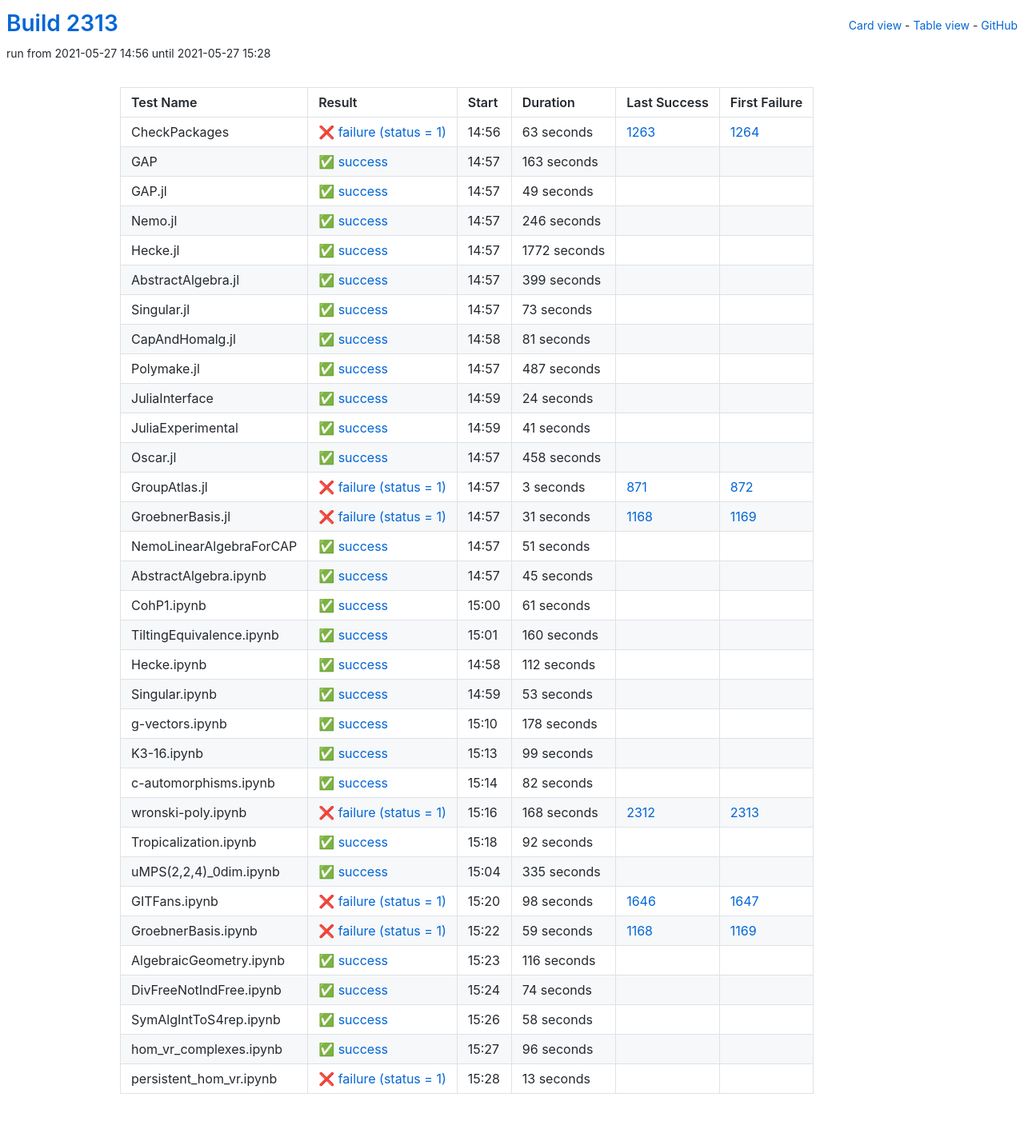
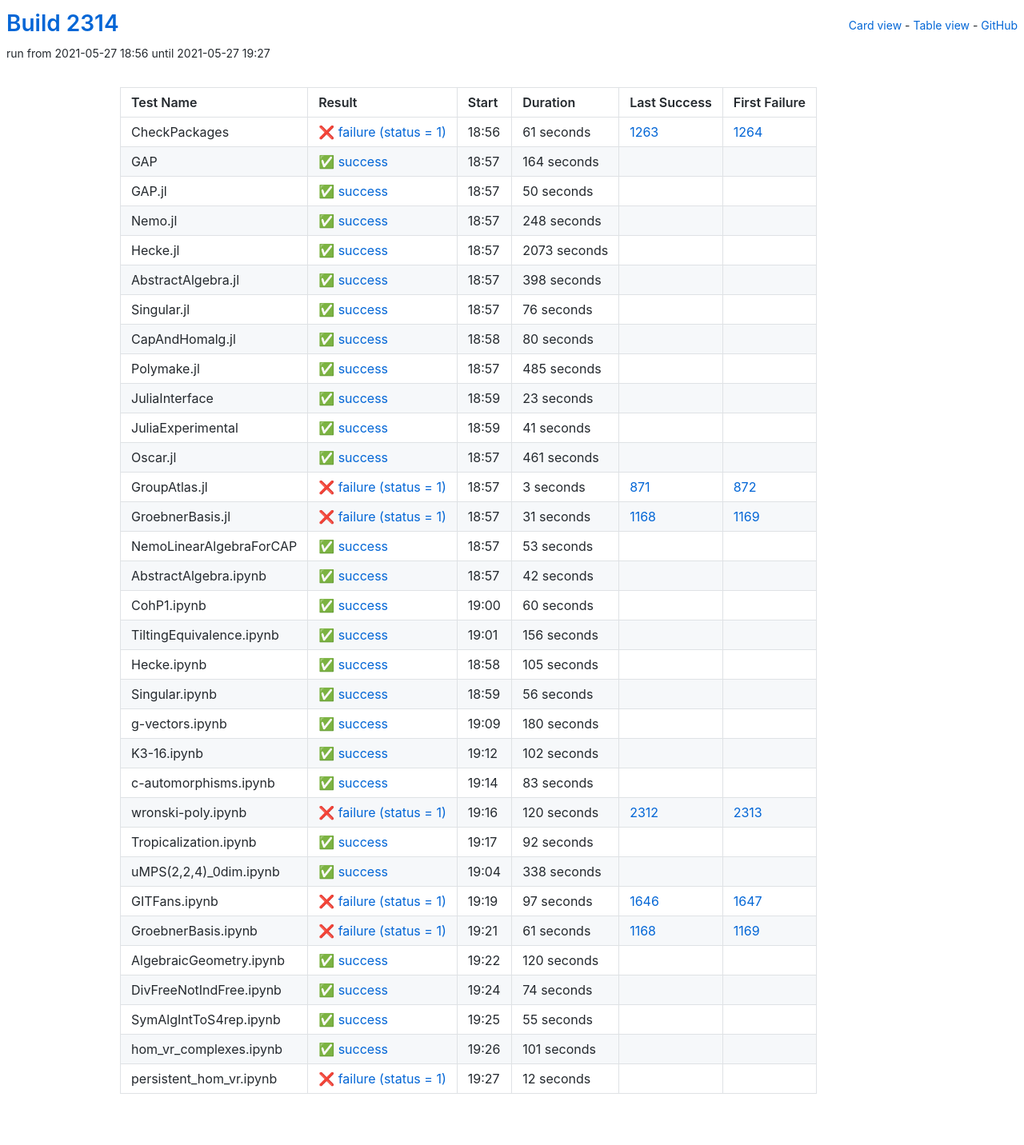
Before and after one commit to oscar-system/oscar-ci-status-stable, a Jekyll site: the page built from table.html, in a window 1280 px wide. Shown: the whole page at 80% size. Built offline with Jekyll 4.4.1, drawn with Linux system fonts in a browser that asks for light colours.

Commit message:
Build #2314

```diff
--- a/_data/ci.yml
+++ b/_data/ci.yml
@@ -1,6 +1,6 @@
 ---
-build: 2313
-build_url: https://oscarci.mathematik.uni-kl.de/job/oscar-stable/2313/
+build: 2314
+build_url: https://oscarci.mathematik.uni-kl.de/job/oscar-stable/2314/
 job: oscar-stable
 organization: oscar-system
 repo: oscar-ci-status-stable
@@ -8,128 +8,128 @@ repourl: https://github.com/oscar-system/oscar-ci-status-stable
 tests:
 - name: CheckPackages
   id: checkpackages
-  log: https://oscarci.mathematik.uni-kl.de/job/oscar-stable/2313/artifact/logs/build-2313/CheckPackages.log
-  start: 2021-05-27 14:56
+  log: https://oscarci.mathematik.uni-kl.de/job/oscar-stable/2314/artifact/logs/build-2314/CheckPackages.log
+  start: 2021-05-27 18:56
   success: false
   exitcode: 1
   status: failure
-  duration: 63
+  duration: 61
   last_success: 1263
   last_success_url: https://oscarci.mathematik.uni-kl.de/job/oscar-stable/1263/
   first_failure: 1264
   first_failure_url: https://oscarci.mathematik.uni-kl.de/job/oscar-stable/1264/
 - name: GAP
   id: gap
-  log: https://oscarci.mathematik.uni-kl.de/job/oscar-stable/2313/artifact/logs/build-2313/GAP.log
-  start: 2021-05-27 14:57
+  log: https://oscarci.mathematik.uni-kl.de/job/oscar-stable/2314/artifact/logs/build-2314/GAP.log
+  start: 2021-05-27 18:57
   success: true
   exitcode: 0
   status: success
-  duration: 163
+  duration: 164
   last_success: false
   last_success_url:
   first_failure: false
   first_failure_url:
 - name: GAP.jl
   id: gap-jl
-  log: https://oscarci.mathematik.uni-kl.de/job/oscar-stable/2313/artifact/logs/build-2313/GAP.jl.log
-  start: 2021-05-27 14:57
+  log: https://oscarci.mathematik.uni-kl.de/job/oscar-stable/2314/artifact/logs/build-2314/GAP.jl.log
+  start: 2021-05-27 18:57
   success: true
   exitcode: 0
   status: success
-  duration: 49
+  duration: 50
   last_success: false
   last_success_url:
   first_failure: false
   first_failure_url:
 - name: Nemo.jl
   id: nemo-jl
-  log: https://oscarci.mathematik.uni-kl.de/job/oscar-stable/2313/artifact/logs/build-2313/Nemo.jl.log
-  start: 2021-05-27 14:57
+  log: https://oscarci.mathematik.uni-kl.de/job/oscar-stable/2314/artifact/logs/build-2314/Nemo.jl.log
+  start: 2021-05-27 18:57
   success: true
   exitcode: 0
   status: success
-  duration: 246
+  duration: 248
   last_success: false
   last_success_url:
   first_failure: false
   first_failure_url:
 - name: Hecke.jl
   id: hecke-jl
-  log: https://oscarci.mathematik.uni-kl.de/job/oscar-stable/2313/artifact/logs/build-2313/Hecke.jl.log
-  start: 2021-05-27 14:57
+  log: https://oscarci.mathematik.uni-kl.de/job/oscar-stable/2314/artifact/logs/build-2314/Hecke.jl.log
+  start: 2021-05-27 18:57
   success: true
   exitcode: 0
   status: success
-  duration: 1772
+  duration: 2073
   last_success: false
   last_success_url:
   first_failure: false
   first_failure_url:
 - name: AbstractAlgebra.jl
   id: abstractalgebra-jl
-  log: https://oscarci.mathematik.uni-kl.de/job/oscar-stable/2313/artifact/logs/build-2313/AbstractAlgebra.jl.log
-  start: 2021-05-27 14:57
+  log: https://oscarci.mathematik.uni-kl.de/job/oscar-stable/2314/artifact/logs/build-2314/AbstractAlgebra.jl.log
+  start: 2021-05-27 18:57
   success: true
   exitcode: 0
   status: success
-  duration: 399
+  duration: 398
   last_success: false
   last_success_url:
   first_failure: false
   first_failure_url:
 - name: Singular.jl
   id: singular-jl
-  log: https://oscarci.mathematik.uni-kl.de/job/oscar-stable/2313/artifact/logs/build-2313/Singular.jl.log
-  start: 2021-05-27 14:57
+  log: https://oscarci.mathematik.uni-kl.de/job/oscar-stable/2314/artifact/logs/build-2314/Singular.jl.log
+  start: 2021-05-27 18:57
   success: true
   exitcode: 0
   status: success
-  duration: 73
+  duration: 76
   last_success: false
   last_success_url:
   first_failure: false
   first_failure_url:
 - name: CapAndHomalg.jl
   id: capandhomalg-jl
-  log: https://oscarci.mathematik.uni-kl.de/job/oscar-stable/2313/artifact/logs/build-2313/CapAndHomalg.jl.log
-  start: 2021-05-27 14:58
+  log: https://oscarci.mathematik.uni-kl.de/job/oscar-stable/2314/artifact/logs/build-2314/CapAndHomalg.jl.log
+  start: 2021-05-27 18:58
   success: true
   exitcode: 0
   status: success
-  duration: 81
+  duration: 80
   last_success: false
   last_success_url:
   first_failure: false
   first_failure_url:
 - name: Polymake.jl
   id: polymake-jl
-  log: https://oscarci.mathematik.uni-kl.de/job/oscar-stable/2313/artifact/logs/build-2313/Polymake.jl.log
-  start: 2021-05-27 14:57
+  log: https://oscarci.mathematik.uni-kl.de/job/oscar-stable/2314/artifact/logs/build-2314/Polymake.jl.log
+  start: 2021-05-27 18:57
   success: true
   exitcode: 0
   status: success
-  duration: 487
+  duration: 485
   last_success: false
   last_success_url:
   first_failure: false
   first_failure_url:
 - name: JuliaInterface
   id: juliainterface
-  log: https://oscarci.mathematik.uni-kl.de/job/oscar-stable/2313/artifact/logs/build-2313/JuliaInterface.log
-  start: 2021-05-27 14:59
+  log: https://oscarci.mathematik.uni-kl.de/job/oscar-stable/2314/artifact/logs/build-2314/JuliaInterface.log
+  start: 2021-05-27 18:59
   success: true
   exitcode: 0
   status: success
-  duration: 24
+  duration: 23
   last_success: false
   last_success_url:
   first_failure: false
   first_failure_url:
 - name: JuliaExperimental
   id: juliaexperimental
-  log: https://oscarci.mathematik.uni-kl.de/job/oscar-stable/2313/artifact/logs/build-2313/JuliaExperimental.log
-  start: 2021-05-27 14:59
+  log: https://oscarci.mathematik.uni-kl.de/job/oscar-stable/2314/artifact/logs/build-2314/JuliaExperimental.log
+  start: 2021-05-27 18:59
   success: true
   exitcode: 0
   status: success
@@ -140,20 +140,20 @@ tests:
   first_failure_url:
 - name: Oscar.jl
   id: oscar-jl
-  log: https://oscarci.mathematik.uni-kl.de/job/oscar-stable/2313/artifact/logs/build-2313/Oscar.jl.log
-  start: 2021-05-27 14:57
+  log: https://oscarci.mathematik.uni-kl.de/job/oscar-stable/2314/artifact/logs/build-2314/Oscar.jl.log
+  start: 2021-05-27 18:57
   success: true
   exitcode: 0
   status: success
-  duration: 458
+  duration: 461
   last_success: false
   last_success_url:
   first_failure: false
   first_failure_url:
 - name: GroupAtlas.jl
   id: groupatlas-jl
-  log: https://oscarci.mathematik.uni-kl.de/job/oscar-stable/2313/artifact/logs/build-2313/GroupAtlas.jl.log
-  start: 2021-05-27 14:57
+  log: https://oscarci.mathematik.uni-kl.de/job/oscar-stable/2314/artifact/logs/build-2314/GroupAtlas.jl.log
+  start: 2021-05-27 18:57
   success: false
   exitcode: 1
   status: failure
@@ -164,8 +164,8 @@ tests:
   first_failure_url: https://oscarci.mathematik.uni-kl.de/job/oscar-stable/872/
 - name: GroebnerBasis.jl
   id: groebnerbasis-jl
-  log: https://oscarci.mathematik.uni-kl.de/job/oscar-stable/2313/artifact/logs/build-2313/GroebnerBasis.jl.log
-  start: 2021-05-27 14:57
+  log: https://oscarci.mathematik.uni-kl.de/job/oscar-stable/2314/artifact/logs/build-2314/GroebnerBasis.jl.log
+  start: 2021-05-27 18:57
   success: false
   exitcode: 1
   status: failure
@@ -176,68 +176,8 @@ tests:
   first_failure_url: https://oscarci.mathematik.uni-kl.de/job/oscar-stable/1169/
 - name: NemoLinearAlgebraForCAP
   id: nemolinearalgebraforcap
-  log: https://oscarci.mathematik.uni-kl.de/job/oscar-stable/2313/artifact/logs/build-2313/NemoLinearAlgebraForCAP.log
-  start: 2021-05-27 14:57
-  success: true
-  exitcode: 0
-  status: success
-  duration: 51
-  last_success: false
-  last_success_url:
-  first_failure: false
-  first_failure_url:
-- name: AbstractAlgebra.ipynb
-  id: abstractalgebra-ipynb
-  log: https://oscarci.mathematik.uni-kl.de/job/oscar-stable/2313/artifact/logs/build-2313/AbstractAlgebra.ipynb.log
-  start: 2021-05-27 14:57
-  success: true
-  exitcode: 0
-  status: success
-  duration: 45
-  last_success: false
-  last_success_url:
-  first_failure: false
-  first_failure_url:
-- name: CohP1.ipynb
-  id: cohp1-ipynb
-  log: https://oscarci.mathematik.uni-kl.de/job/oscar-stable/2313/artifact/logs/build-2313/CohP1.ipynb.log
-  start: 2021-05-27 15:00
-  success: true
-  exitcode: 0
-  status: success
-  duration: 61
-  last_success: false
-  last_success_url:
-  first_failure: false
-  first_failure_url:
-- name: TiltingEquivalence.ipynb
-  id: tiltingequivalence-ipynb
-  log: https://oscarci.mathematik.uni-kl.de/job/oscar-stable/2313/artifact/logs/build-2313/TiltingEquivalence.ipynb.log
-  start: 2021-05-27 15:01
-  success: true
-  exitcode: 0
-  status: success
-  duration: 160
-  last_success: false
-  last_success_url:
-  first_failure: false
-  first_failure_url:
-- name: Hecke.ipynb
-  id: hecke-ipynb
-  log: https://oscarci.mathematik.uni-kl.de/job/oscar-stable/2313/artifact/logs/build-2313/Hecke.ipynb.log
-  start: 2021-05-27 14:58
-  success: true
-  exitcode: 0
-  status: success
-  duration: 112
-  last_success: false
-  last_success_url:
-  first_failure: false
-  first_failure_url:
-- name: Singular.ipynb
-  id: singular-ipynb
-  log: https://oscarci.mathematik.uni-kl.de/job/oscar-stable/2313/artifact/logs/build-2313/Singular.ipynb.log
-  start: 2021-05-27 14:59
+  log: https://oscarci.mathematik.uni-kl.de/job/oscar-stable/2314/artifact/logs/build-2314/NemoLinearAlgebraForCAP.log
+  start: 2021-05-27 18:57
   success: true
   exitcode: 0
   status: success
@@ -246,58 +186,118 @@ tests:
   last_success_url:
   first_failure: false
   first_failure_url:
-- name: g-vectors.ipynb
-  id: g-vectors-ipynb
-  log: https://oscarci.mathematik.uni-kl.de/job/oscar-stable/2313/artifact/logs/build-2313/g-vectors.ipynb.log
-  start: 2021-05-27 15:10
+- name: AbstractAlgebra.ipynb
+  id: abstractalgebra-ipynb
+  log: https://oscarci.mathematik.uni-kl.de/job/oscar-stable/2314/artifact/logs/build-2314/AbstractAlgebra.ipynb.log
+  start: 2021-05-27 18:57
   success: true
   exitcode: 0
   status: success
-  duration: 178
+  duration: 42
+  last_success: false
+  last_success_url:
+  first_failure: false
+  first_failure_url:
+- name: CohP1.ipynb
+  id: cohp1-ipynb
+  log: https://oscarci.mathematik.uni-kl.de/job/oscar-stable/2314/artifact/logs/build-2314/CohP1.ipynb.log
+  start: 2021-05-27 19:00
+  success: true
+  exitcode: 0
+  status: success
+  duration: 60
+  last_success: false
+  last_success_url:
+  first_failure: false
+  first_failure_url:
+- name: TiltingEquivalence.ipynb
+  id: tiltingequivalence-ipynb
+  log: https://oscarci.mathematik.uni-kl.de/job/oscar-stable/2314/artifact/logs/build-2314/TiltingEquivalence.ipynb.log
+  start: 2021-05-27 19:01
+  success: true
+  exitcode: 0
+  status: success
+  duration: 156
+  last_success: false
+  last_success_url:
+  first_failure: false
+  first_failure_url:
+- name: Hecke.ipynb
+  id: hecke-ipynb
+  log: https://oscarci.mathematik.uni-kl.de/job/oscar-stable/2314/artifact/logs/build-2314/Hecke.ipynb.log
+  start: 2021-05-27 18:58
+  success: true
+  exitcode: 0
+  status: success
+  duration: 105
+  last_success: false
+  last_success_url:
+  first_failure: false
+  first_failure_url:
+- name: Singular.ipynb
+  id: singular-ipynb
+  log: https://oscarci.mathematik.uni-kl.de/job/oscar-stable/2314/artifact/logs/build-2314/Singular.ipynb.log
+  start: 2021-05-27 18:59
+  success: true
+  exitcode: 0
+  status: success
+  duration: 56
+  last_success: false
+  last_success_url:
+  first_failure: false
+  first_failure_url:
+- name: g-vectors.ipynb
+  id: g-vectors-ipynb
+  log: https://oscarci.mathematik.uni-kl.de/job/oscar-stable/2314/artifact/logs/build-2314/g-vectors.ipynb.log
+  start: 2021-05-27 19:09
+  success: true
+  exitcode: 0
+  status: success
+  duration: 180
   last_success: false
   last_success_url:
   first_failure: false
   first_failure_url:
 - name: K3-16.ipynb
   id: k3-16-ipynb
-  log: https://oscarci.mathematik.uni-kl.de/job/oscar-stable/2313/artifact/logs/build-2313/K3-16.ipynb.log
-  start: 2021-05-27 15:13
+  log: https://oscarci.mathematik.uni-kl.de/job/oscar-stable/2314/artifact/logs/build-2314/K3-16.ipynb.log
+  start: 2021-05-27 19:12
   success: true
   exitcode: 0
   status: success
-  duration: 99
+  duration: 102
   last_success: false
   last_success_url:
   first_failure: false
   first_failure_url:
 - name: c-automorphisms.ipynb
   id: c-automorphisms-ipynb
-  log: https://oscarci.mathematik.uni-kl.de/job/oscar-stable/2313/artifact/logs/build-2313/c-automorphisms.ipynb.log
-  start: 2021-05-27 15:14
+  log: https://oscarci.mathematik.uni-kl.de/job/oscar-stable/2314/artifact/logs/build-2314/c-automorphisms.ipynb.log
+  start: 2021-05-27 19:14
   success: true
   exitcode: 0
   status: success
-  duration: 82
+  duration: 83
   last_success: false
   last_success_url:
   first_failure: false
   first_failure_url:
 - name: wronski-poly.ipynb
   id: wronski-poly-ipynb
-  log: https://oscarci.mathematik.uni-kl.de/job/oscar-stable/2313/artifact/logs/build-2313/wronski-poly.ipynb.log
-  start: 2021-05-27 15:16
+  log: https://oscarci.mathematik.uni-kl.de/job/oscar-stable/2314/artifact/logs/build-2314/wronski-poly.ipynb.log
+  start: 2021-05-27 19:16
   success: false
   exitcode: 1
   status: failure
-  duration: 168
+  duration: 120
   last_success: 2312
   last_success_url: https://oscarci.mathematik.uni-kl.de/job/oscar-stable/2312/
   first_failure: 2313
   first_failure_url: https://oscarci.mathematik.uni-kl.de/job/oscar-stable/2313/
 - name: Tropicalization.ipynb
   id: tropicalization-ipynb
-  log: https://oscarci.mathematik.uni-kl.de/job/oscar-stable/2313/artifact/logs/build-2313/Tropicalization.ipynb.log
-  start: 2021-05-27 15:18
+  log: https://oscarci.mathematik.uni-kl.de/job/oscar-stable/2314/artifact/logs/build-2314/Tropicalization.ipynb.log
+  start: 2021-05-27 19:17
   success: true
   exitcode: 0
   status: success
@@ -308,56 +308,56 @@ tests:
   first_failure_url:
 - name: uMPS(2,2,4)_0dim.ipynb
   id: umps-2-2-4-0dim-ipynb
-  log: https://oscarci.mathematik.uni-kl.de/job/oscar-stable/2313/artifact/logs/build-2313/uMPS-2-2-4-_0dim.ipynb.log
-  start: 2021-05-27 15:04
+  log: https://oscarci.mathematik.uni-kl.de/job/oscar-stable/2314/artifact/logs/build-2314/uMPS-2-2-4-_0dim.ipynb.log
+  start: 2021-05-27 19:04
   success: true
   exitcode: 0
   status: success
-  duration: 335
+  duration: 338
   last_success: false
   last_success_url:
   first_failure: false
   first_failure_url:
 - name: GITFans.ipynb
   id: gitfans-ipynb
-  log: https://oscarci.mathematik.uni-kl.de/job/oscar-stable/2313/artifact/logs/build-2313/GITFans.ipynb.log
-  start: 2021-05-27 15:20
+  log: https://oscarci.mathematik.uni-kl.de/job/oscar-stable/2314/artifact/logs/build-2314/GITFans.ipynb.log
+  start: 2021-05-27 19:19
   success: false
   exitcode: 1
   status: failure
-  duration: 98
+  duration: 97
   last_success: 1646
   last_success_url: https://oscarci.mathematik.uni-kl.de/job/oscar-stable/1646/
   first_failure: 1647
   first_failure_url: https://oscarci.mathematik.uni-kl.de/job/oscar-stable/1647/
 - name: GroebnerBasis.ipynb
   id: groebnerbasis-ipynb
-  log: https://oscarci.mathematik.uni-kl.de/job/oscar-stable/2313/artifact/logs/build-2313/GroebnerBasis.ipynb.log
-  start: 2021-05-27 15:22
+  log: https://oscarci.mathematik.uni-kl.de/job/oscar-stable/2314/artifact/logs/build-2314/GroebnerBasis.ipynb.log
+  start: 2021-05-27 19:21
   success: false
   exitcode: 1
   status: failure
-  duration: 59
+  duration: 61
   last_success: 1168
   last_success_url: https://oscarci.mathematik.uni-kl.de/job/oscar-stable/1168/
   first_failure: 1169
   first_failure_url: https://oscarci.mathematik.uni-kl.de/job/oscar-stable/1169/
 - name: AlgebraicGeometry.ipynb
   id: algebraicgeometry-ipynb
-  log: https://oscarci.mathematik.uni-kl.de/job/oscar-stable/2313/artifact/logs/build-2313/AlgebraicGeometry.ipynb.log
-  start: 2021-05-27 15:23
+  log: https://oscarci.mathematik.uni-kl.de/job/oscar-stable/2314/artifact/logs/build-2314/AlgebraicGeometry.ipynb.log
+  start: 2021-05-27 19:22
   success: true
   exitcode: 0
   status: success
-  duration: 116
+  duration: 120
   last_success: false
   last_success_url:
   first_failure: false
   first_failure_url:
 - name: DivFreeNotIndFree.ipynb
   id: divfreenotindfree-ipynb
-  log: https://oscarci.mathematik.uni-kl.de/job/oscar-stable/2313/artifact/logs/build-2313/DivFreeNotIndFree.ipynb.log
-  start: 2021-05-27 15:24
+  log: https://oscarci.mathematik.uni-kl.de/job/oscar-stable/2314/artifact/logs/build-2314/DivFreeNotIndFree.ipynb.log
+  start: 2021-05-27 19:24
   success: true
   exitcode: 0
   status: success
@@ -368,36 +368,36 @@ tests:
   first_failure_url:
 - name: SymAlgIntToS4rep.ipynb
   id: symalginttos4rep-ipynb
-  log: https://oscarci.mathematik.uni-kl.de/job/oscar-stable/2313/artifact/logs/build-2313/SymAlgIntToS4rep.ipynb.log
-  start: 2021-05-27 15:26
+  log: https://oscarci.mathematik.uni-kl.de/job/oscar-stable/2314/artifact/logs/build-2314/SymAlgIntToS4rep.ipynb.log
+  start: 2021-05-27 19:25
   success: true
   exitcode: 0
   status: success
-  duration: 58
+  duration: 55
   last_success: false
   last_success_url:
   first_failure: false
   first_failure_url:
 - name: hom_vr_complexes.ipynb
   id: hom-vr-complexes-ipynb
-  log: https://oscarci.mathematik.uni-kl.de/job/oscar-stable/2313/artifact/logs/build-2313/hom_vr_complexes.ipynb.log
-  start: 2021-05-27 15:27
+  log: https://oscarci.mathematik.uni-kl.de/job/oscar-stable/2314/artifact/logs/build-2314/hom_vr_complexes.ipynb.log
+  start: 2021-05-27 19:26
   success: true
   exitcode: 0
   status: success
-  duration: 96
+  duration: 101
   last_success: false
   last_success_url:
   first_failure: false
   first_failure_url:
 - name: persistent_hom_vr.ipynb
   id: persistent-hom-vr-ipynb
-  log: https://oscarci.mathematik.uni-kl.de/job/oscar-stable/2313/artifact/logs/build-2313/persistent_hom_vr.ipynb.log
-  start: 2021-05-27 15:28
+  log: https://oscarci.mathematik.uni-kl.de/job/oscar-stable/2314/artifact/logs/build-2314/persistent_hom_vr.ipynb.log
+  start: 2021-05-27 19:27
   success: false
   exitcode: 1
   status: failure
-  duration: 13
+  duration: 12
   last_success: false
   last_success_url:
   first_failure: false
```
Also changed, not shown: README.md.
